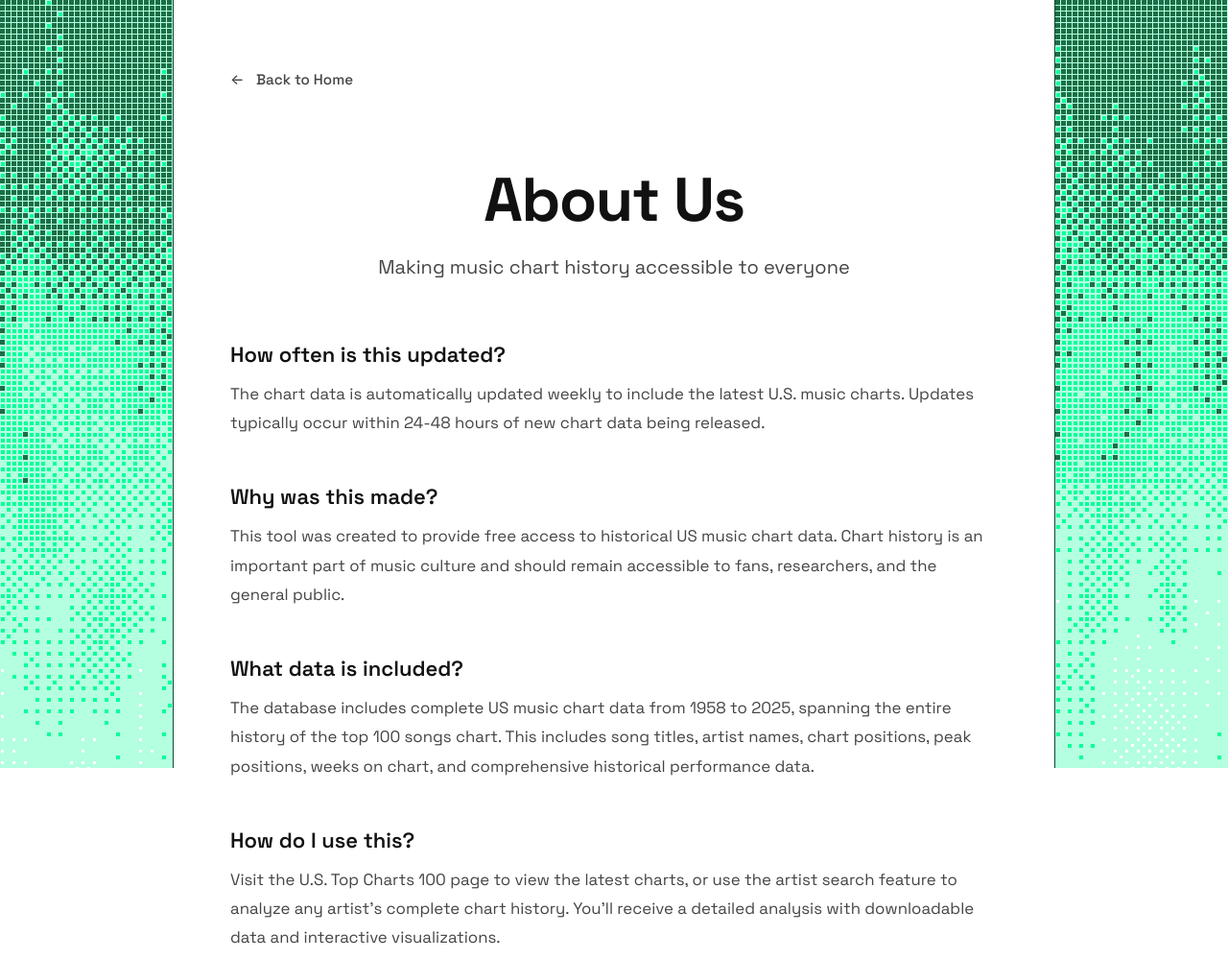
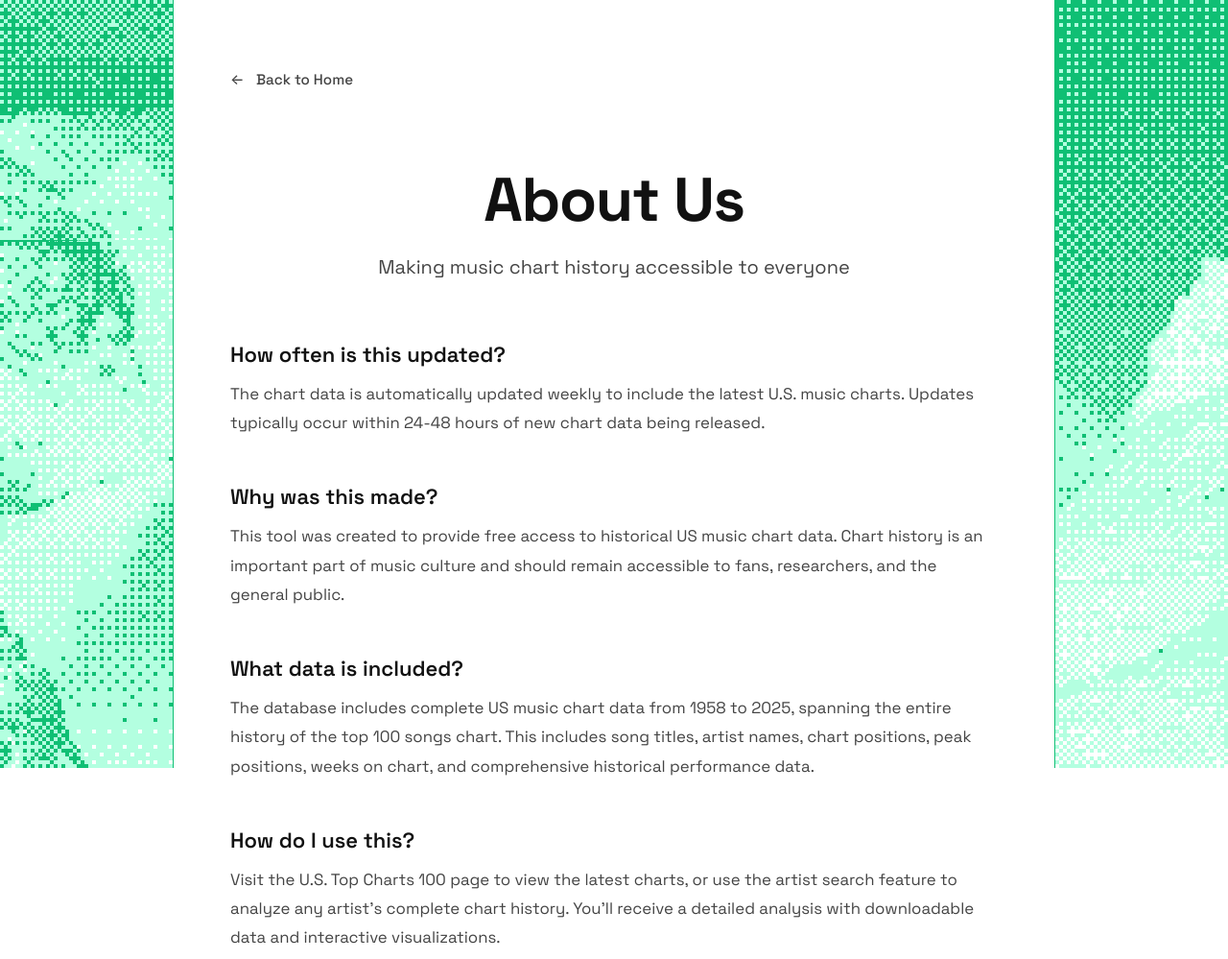
Before and after one commit to prangonbarua/billboard-chart-archive, a Flask app: page /about in a window 1280 px wide. Shown: the top 999 px of the page at 96% size. Run offline with Flask 3, Linux system fonts and the light colour scheme; parts of the project's set-up code (start-up, migrations or seed data) failed here and were passed over.

Commit message:
Use recolored YC rail textures, rails under modal overlays

```diff
--- a/static/paxel.css
+++ b/static/paxel.css
@@ -69,7 +69,7 @@ html, body, * {
     top: 0;
     bottom: 0;
     width: 180px;
-    z-index: 2147483647;
+    z-index: 1; /* below modal backdrops so overlays cover the rails */
     pointer-events: none;
     background-color: #ffffff;
     background-repeat: no-repeat;
@@ -78,12 +78,12 @@ html, body, * {
   }
   body::before {
     left: 0;
-    border-right: 1px solid #0c492c;
+    border-right: 1px solid #0fbf74;
     background-image: url('/static/dither-left.png');
   }
   body::after {
     right: 0;
-    border-left: 1px solid #0c492c;
+    border-left: 1px solid #0fbf74;
     background-image: url('/static/dither-right.png');
   }
 }
```
Also changed, not shown: static/dither-left.png, static/dither-right.png.
